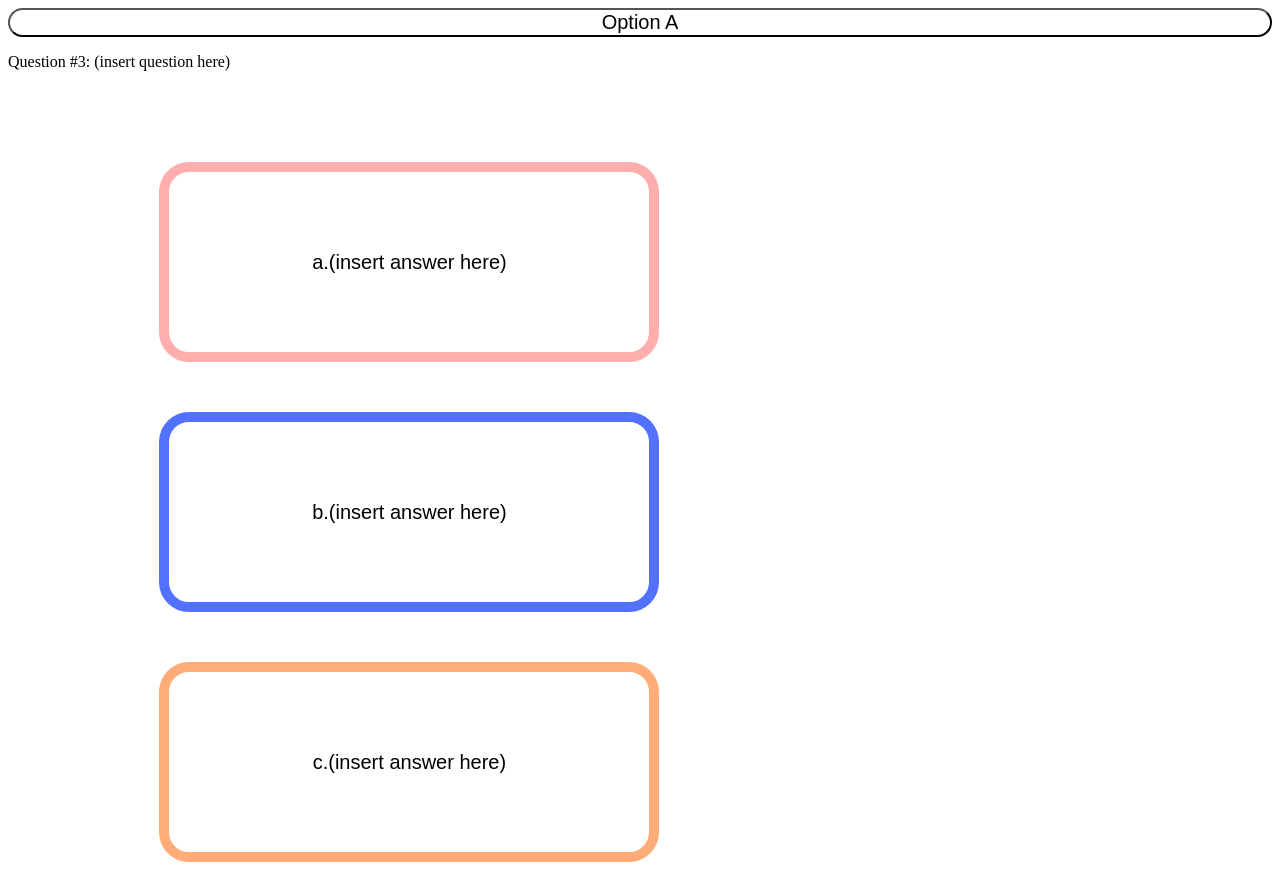
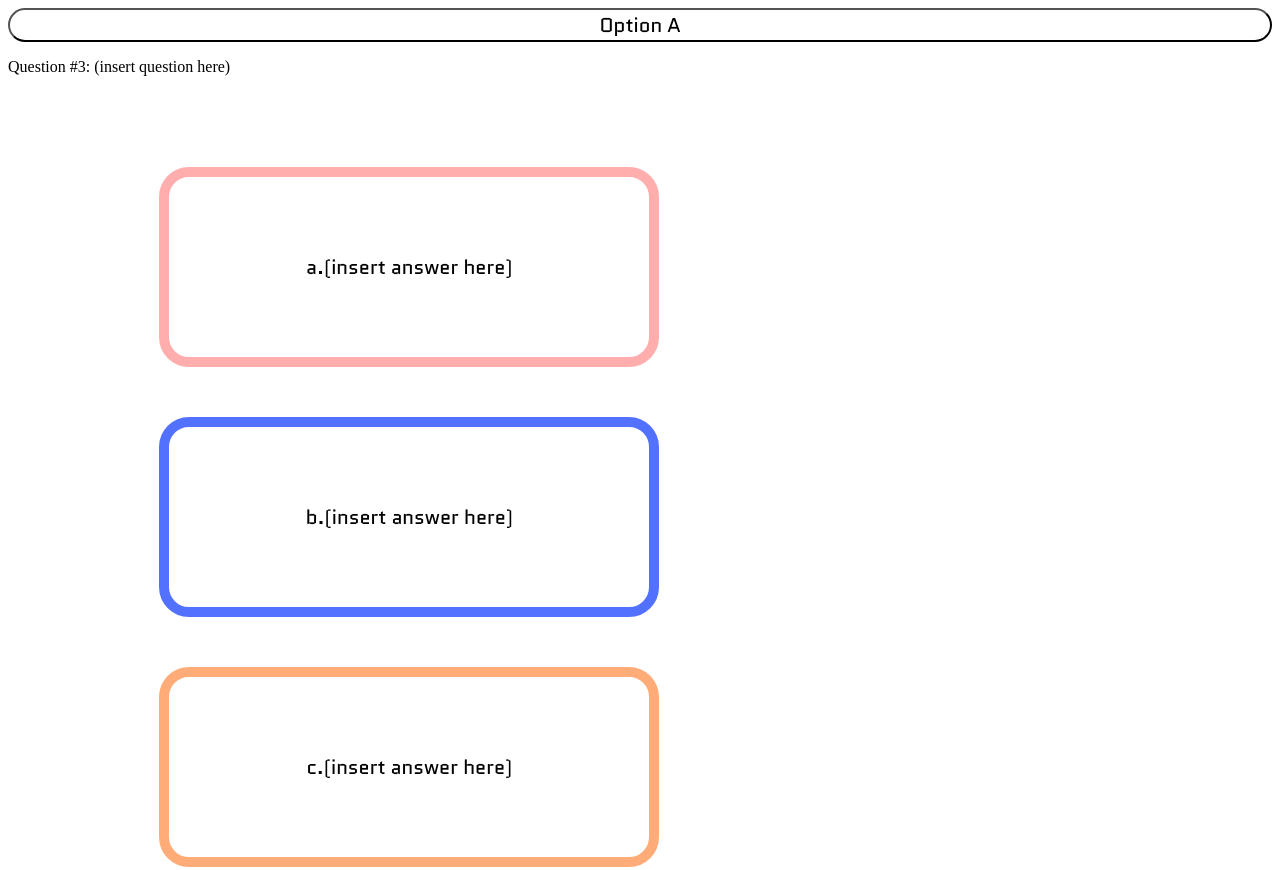
Before and after one commit to chostudio/BroadbandBasics, a plain HTML site: page lesson/how-the-internet-works.html in a window 1280 px wide. Shown: the top 870 px of the page. Drawn offline with Linux system fonts and the light colour scheme.

Commit message:
fixed the css font link

```diff
--- a/css/lesson/1.css
+++ b/css/lesson/1.css
@@ -35,6 +35,7 @@
 
 
 /* treys code*/
+
 
 div.abcd {
     width: 80%;
--- a/lesson/how-the-internet-works.html
+++ b/lesson/how-the-internet-works.html
@@ -8,6 +8,11 @@
   <title>BroadbandBasics</title>
   <link rel="stylesheet" href="/css/lesson/base.css">
   <link rel="stylesheet" href="/css/lesson/1.css">
+
+  <!-- font -->
+  <link rel="preconnect" href="https://fonts.googleapis.com">
+  <link rel="preconnect" href="https://fonts.gstatic.com" crossorigin>
+  <link href="https://fonts.googleapis.com/css2?family=Quantico&display=swap" rel="stylesheet">
 </head>
 
 <body>
```
